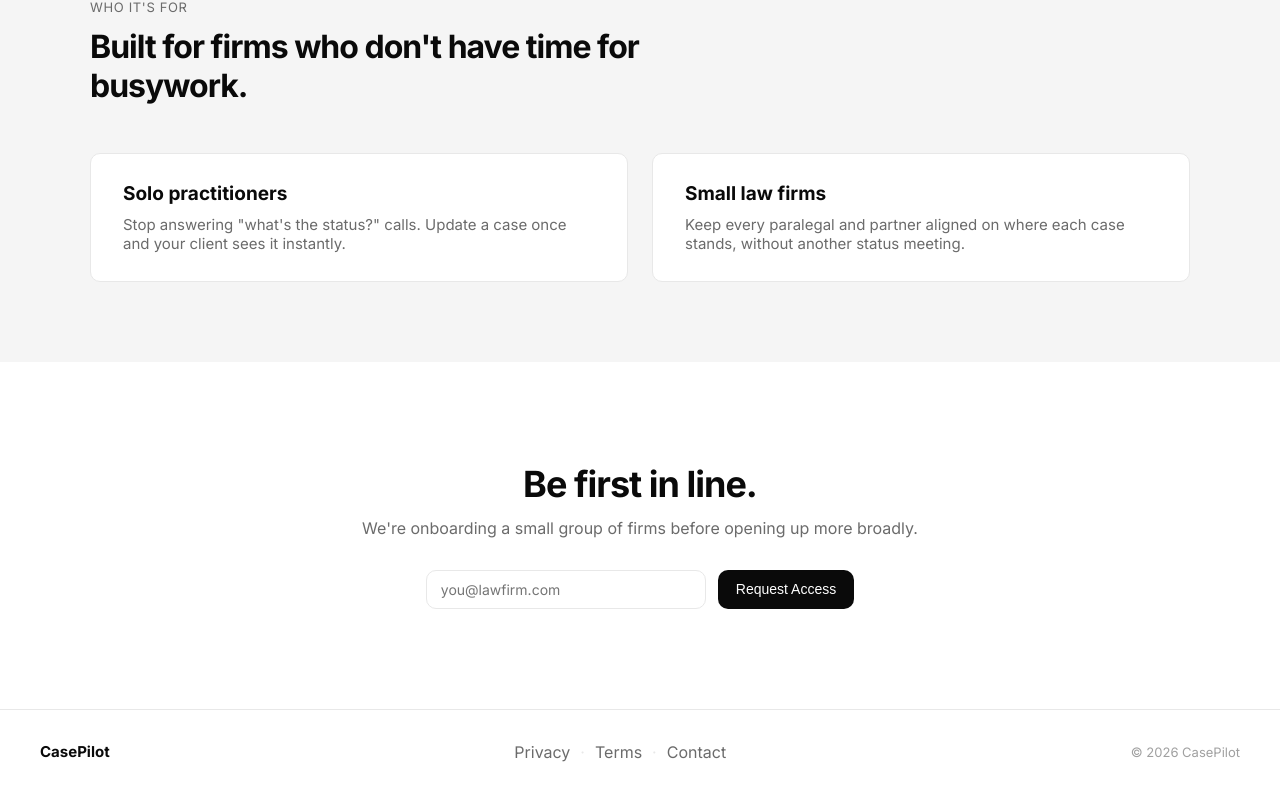
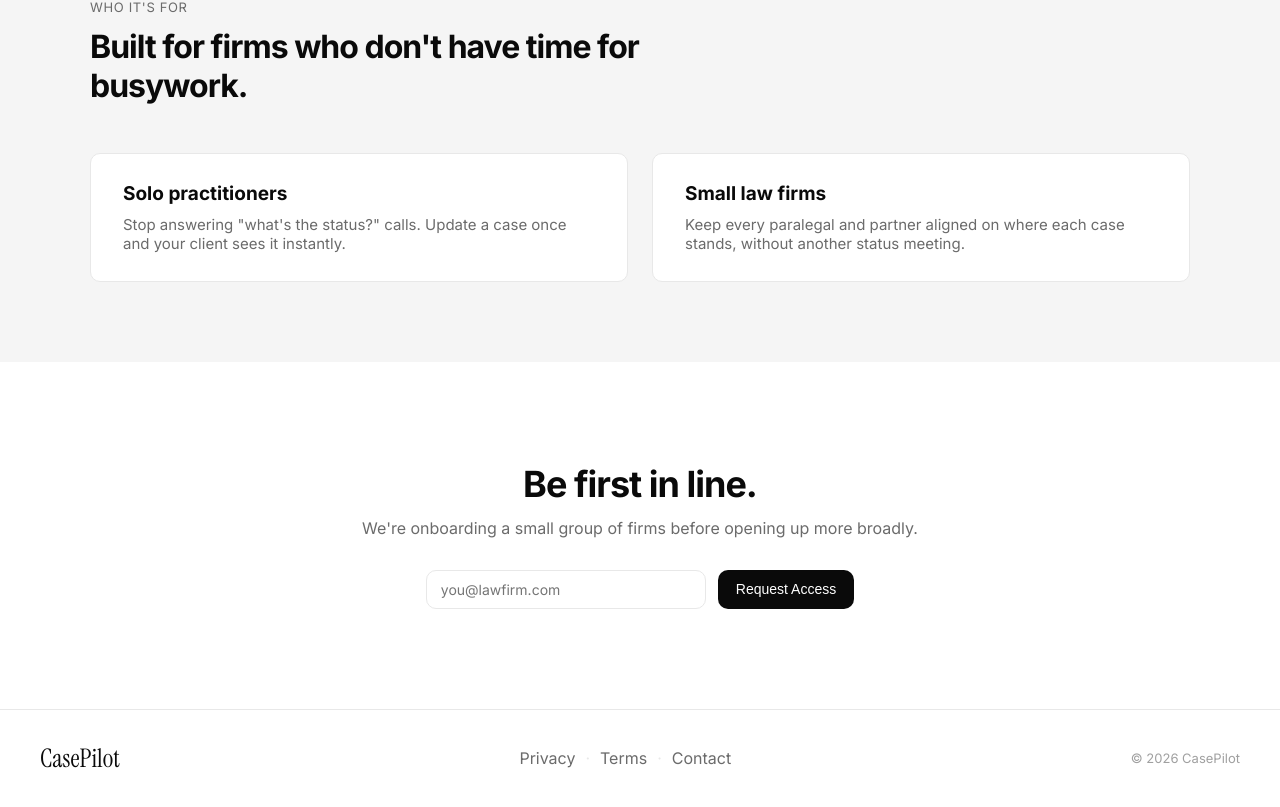
Before and after one commit to ArtemiiHH/case-pilot-website, a React (Vite) app: page / in a window 1280 px wide. Shown: the part 2546-3353 px from the top of the page. Built offline with nearby package versions, Linux system fonts and the light colour scheme.

Commit message:
Change logo font and size in footer

```diff
--- a/src/components/Footer/Footer.module.css
+++ b/src/components/Footer/Footer.module.css
@@ -7,8 +7,9 @@
 }
 
 .logo {
-  font-size: 15px;
-  font-weight: 700;
+  font-family: "Instrument Serif", serif;
+  font-size: 1.6rem;
+  font-weight: 400;
 }
 
 .links {
```
